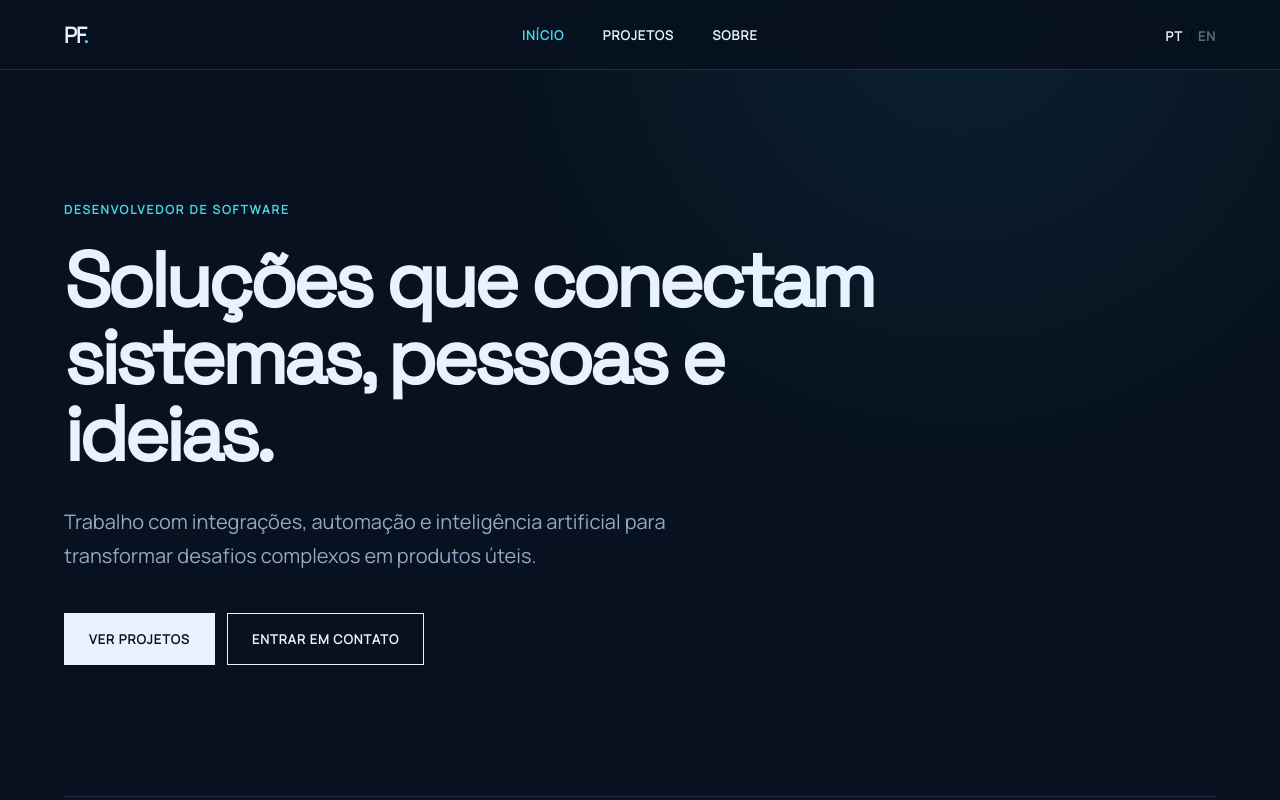
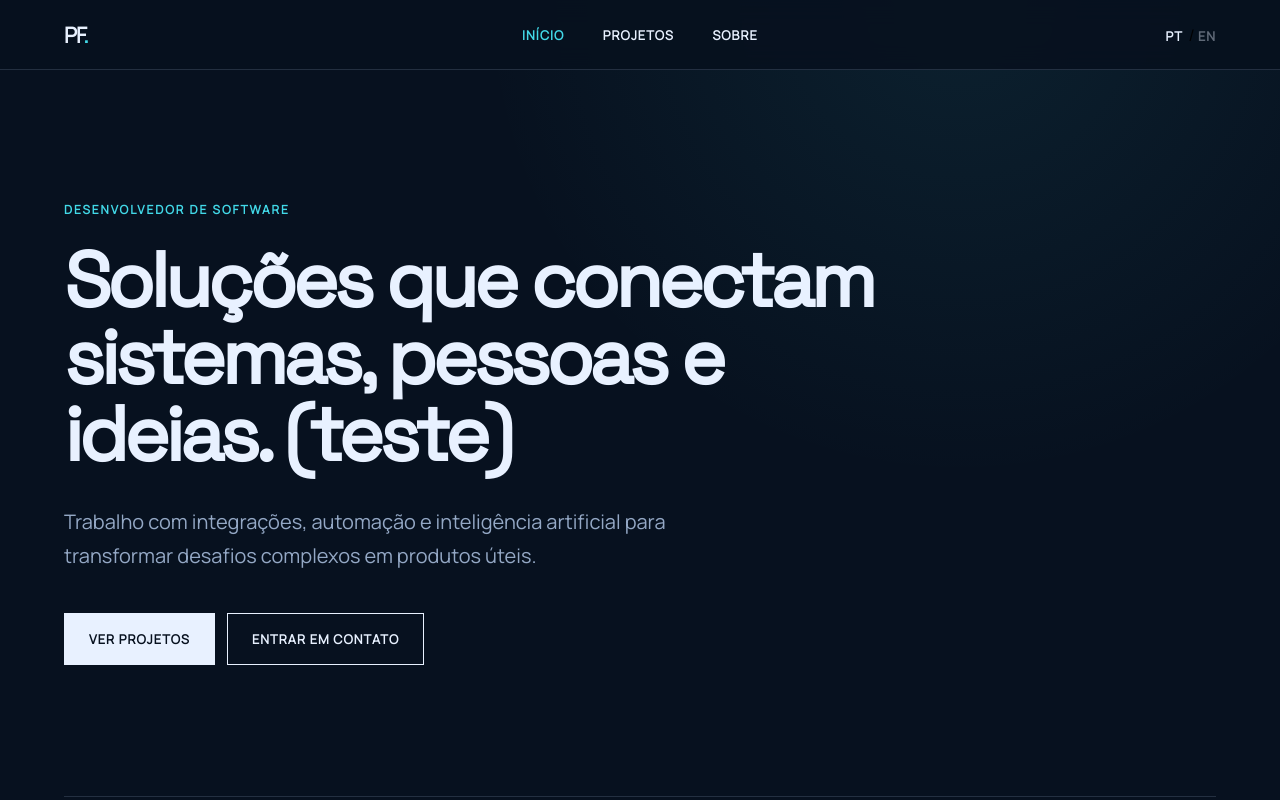
Before and after one commit to joaosalesdev/portfolio, a React (Vite) app: page / in a window 1280 px wide. Shown: the top 800 px of the page. Built offline with nearby package versions, Linux system fonts and the light colour scheme.

Commit message:
test: verify GitHub Pages deployment

```diff
--- a/src/App.tsx
+++ b/src/App.tsx
@@ -16,7 +16,7 @@ const content = {
     nav: { home: 'Início', projects: 'Projetos', about: 'Sobre' },
     home: {
       eyebrow: 'Desenvolvedor de software',
-      title: 'Soluções que conectam sistemas, pessoas e ideias.',
+      title: 'Soluções que conectam sistemas, pessoas e ideias. (teste)',
       description:
         'Trabalho com integrações, automação e inteligência artificial para transformar desafios complexos em produtos úteis.',
       primaryAction: 'Ver projetos',
```
